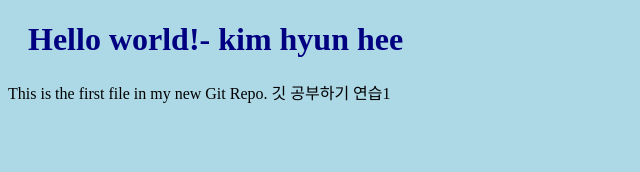
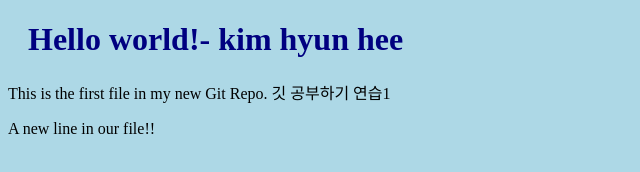
Before and after one commit to hyuneeee1/study, a plain HTML site: page index.html in a window 1280 px wide. Shown: the whole page, without its empty margins (0-640 px from the left). Drawn offline with Linux system fonts and the light colour scheme.

Commit message:
First git data

```diff
--- a/index.html
+++ b/index.html
@@ -10,6 +10,6 @@
 <p>This is the first file in my new Git Repo.
 	깃 공부하기 연습1
 </p>
-
+<p> A new line in our file!! </p>
 </body>
 </html>
```
